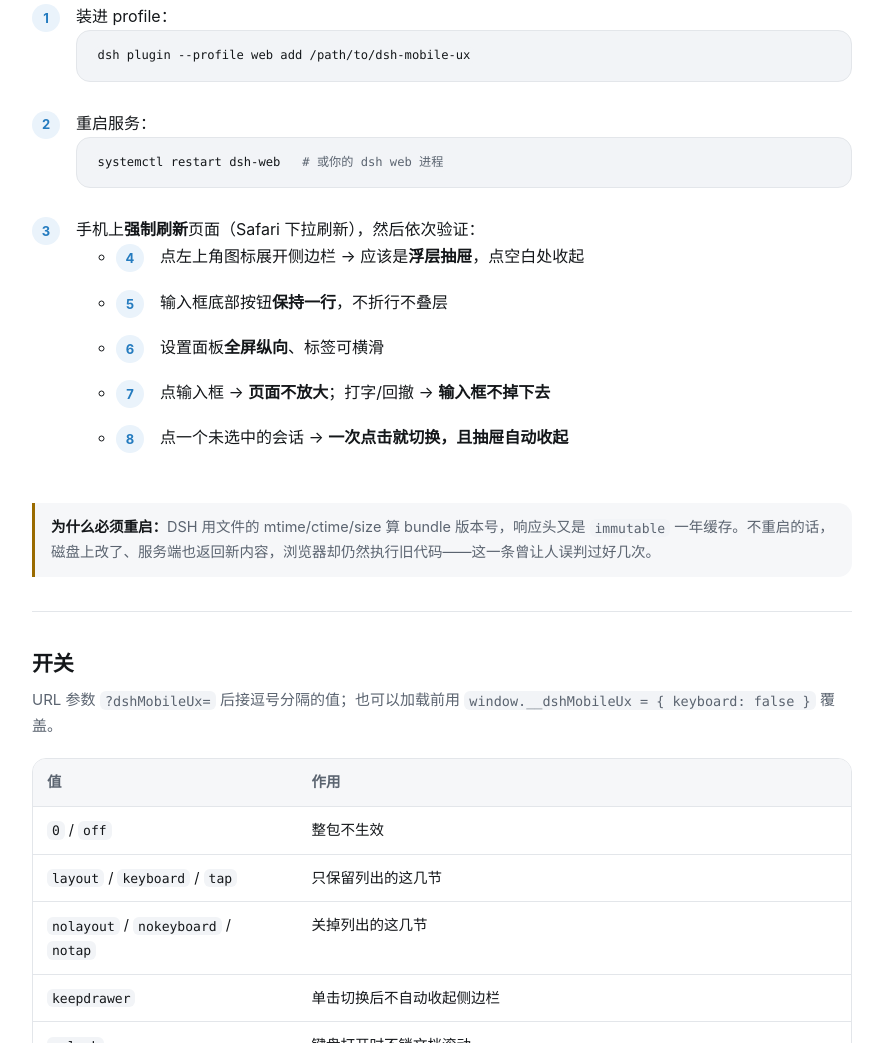
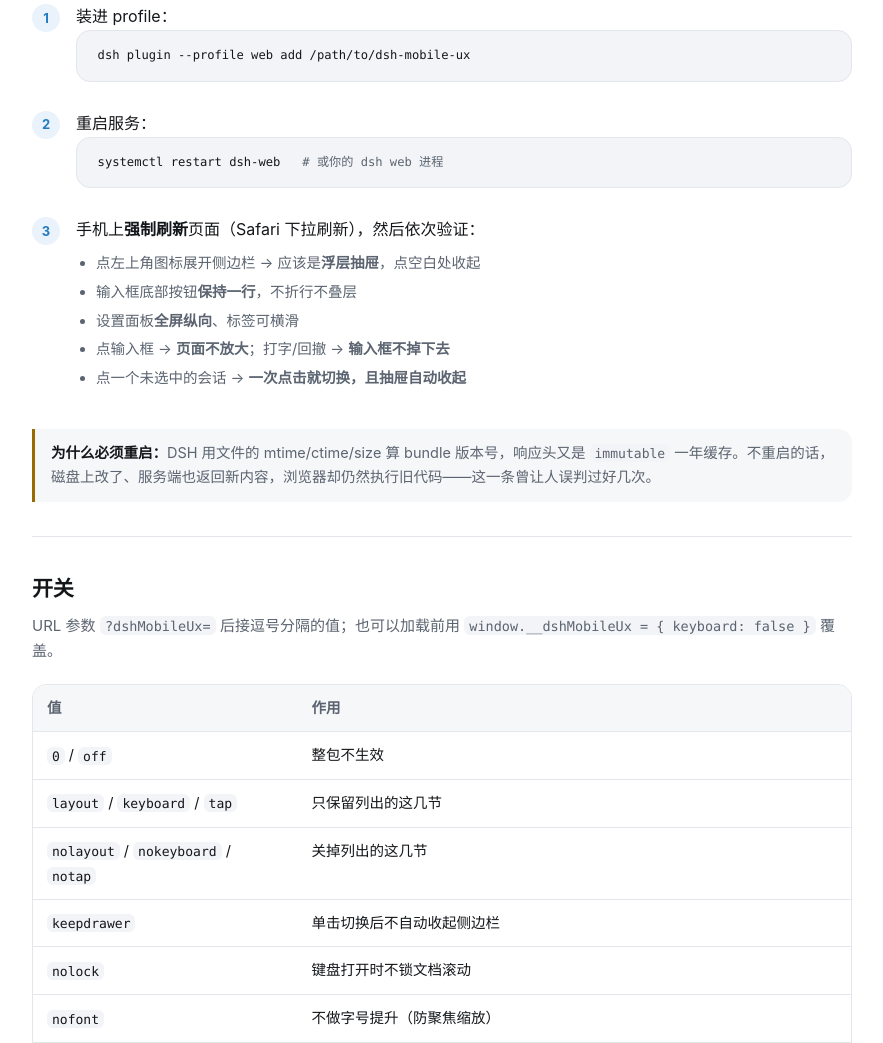
Before and after one commit to 68110923/dsh-mobile-ux, a website: page docs/index.html in a window 1280 px wide. Shown: the part 1888-2931 px from the top of the page, without its empty margins (198-1081 px from the left). Drawn offline with Linux system fonts and the light colour scheme.

Commit message:
fix(docs): 修正安装步骤里嵌套清单被步骤计数器编号的问题（4/5/6/7/8 → 圆点）

```diff
--- a/docs/index.html
+++ b/docs/index.html
@@ -253,6 +253,24 @@
         font-weight: 650;
         display: grid;
         place-items: center;
+      }
+      /* Nested lists must not inherit the step counter: `.steps > li` matches
+         only direct children, but the counter would still be inherited visually
+         through the shared marker rule, so reset it explicitly. */
+      ol.steps ul {
+        list-style: disc;
+        margin: 8px 0 0;
+        padding-left: 20px;
+        color: var(--fg-soft);
+        font-size: 14.5px;
+      }
+      ol.steps ul li {
+        padding: 0;
+        margin: 4px 0;
+      }
+      ol.steps ul li::before {
+        content: none;
+        counter-increment: none;
       }
       .note {
         border-left: 3px solid var(--warn);
```
